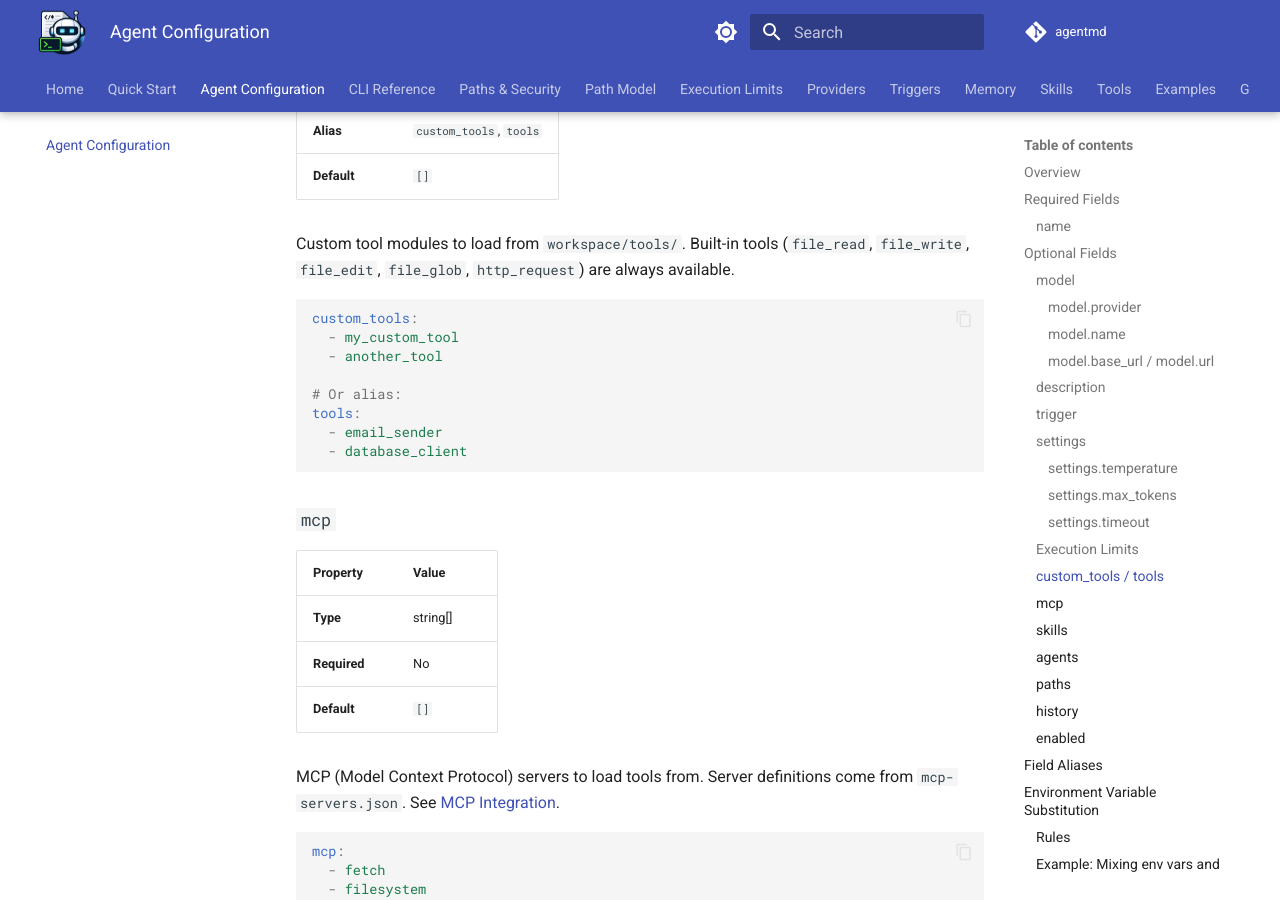
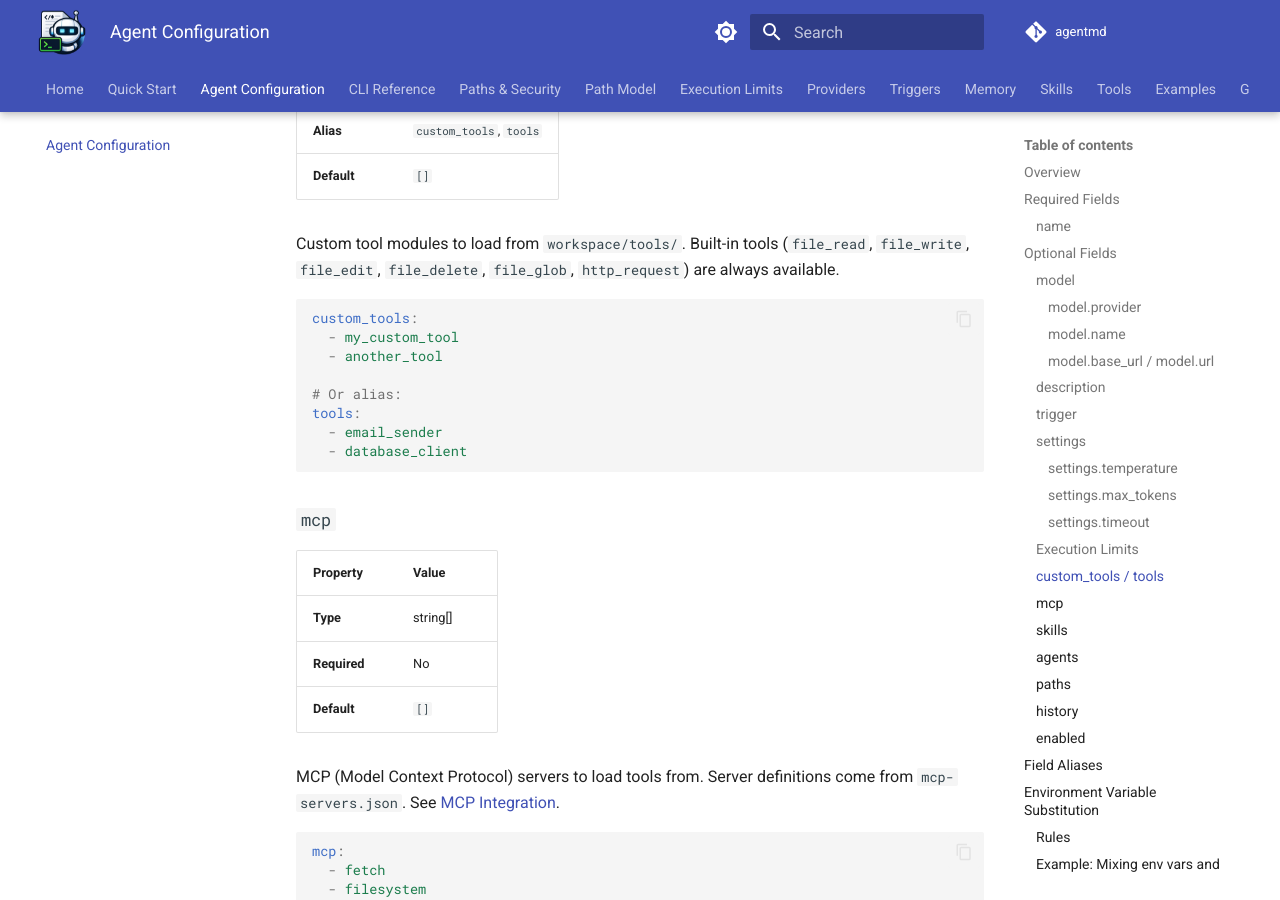
Before and after one commit to z-fab/agentmd, an MkDocs documentation site: the page built from docs/agent-configuration.md, in a window 1280 px wide and 900 px high, scrolled down 7461 px. Built offline with MkDocs 1.6.1 and Material for MkDocs 9.7.7, drawn with Linux system fonts in a browser that asks for light colours; comment, search, counter and statistics services are not loaded; the version menu is left out.

Commit message:
docs: document file_delete tool

````diff
--- a/docs/agent-configuration.md
+++ b/docs/agent-configuration.md
@@ -303,7 +303,7 @@ settings:
 | **Alias** | `custom_tools`, `tools` |
 | **Default** | `[]` |
 
-Custom tool modules to load from `workspace/tools/`. Built-in tools (`file_read`, `file_write`, `file_edit`, `file_glob`, `http_request`) are always available.
+Custom tool modules to load from `workspace/tools/`. Built-in tools (`file_read`, `file_write`, `file_edit`, `file_delete`, `file_glob`, `http_request`) are always available.
 
 ```yaml
 custom_tools:
````
Also changed, not shown: README.md (+1 -1 lines), docs/architecture.md (+1 -0 lines).
